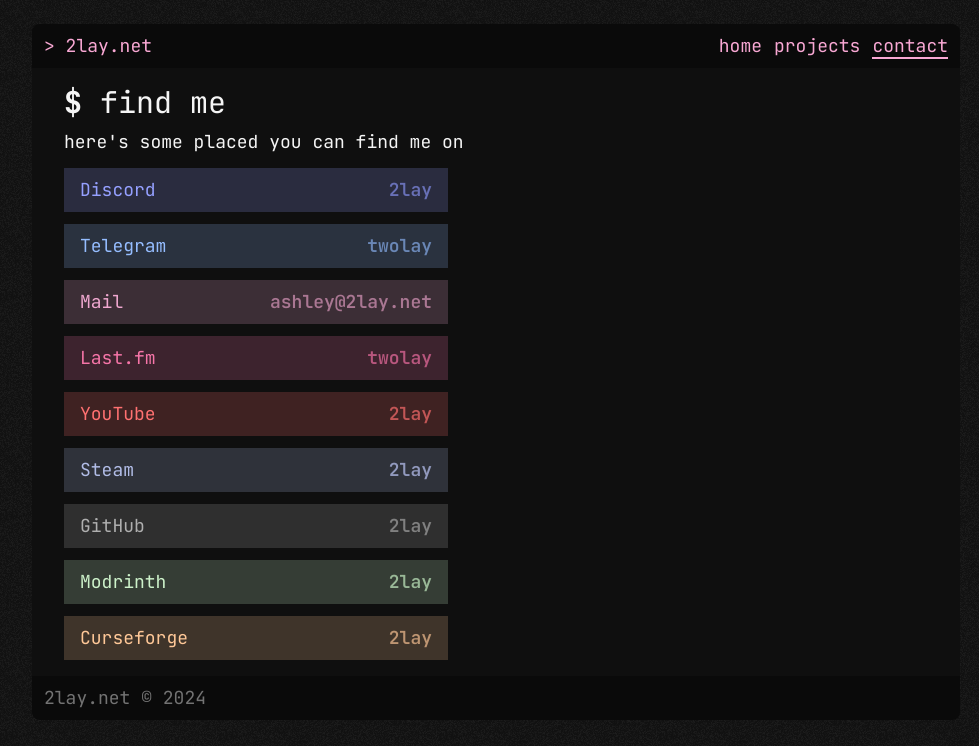
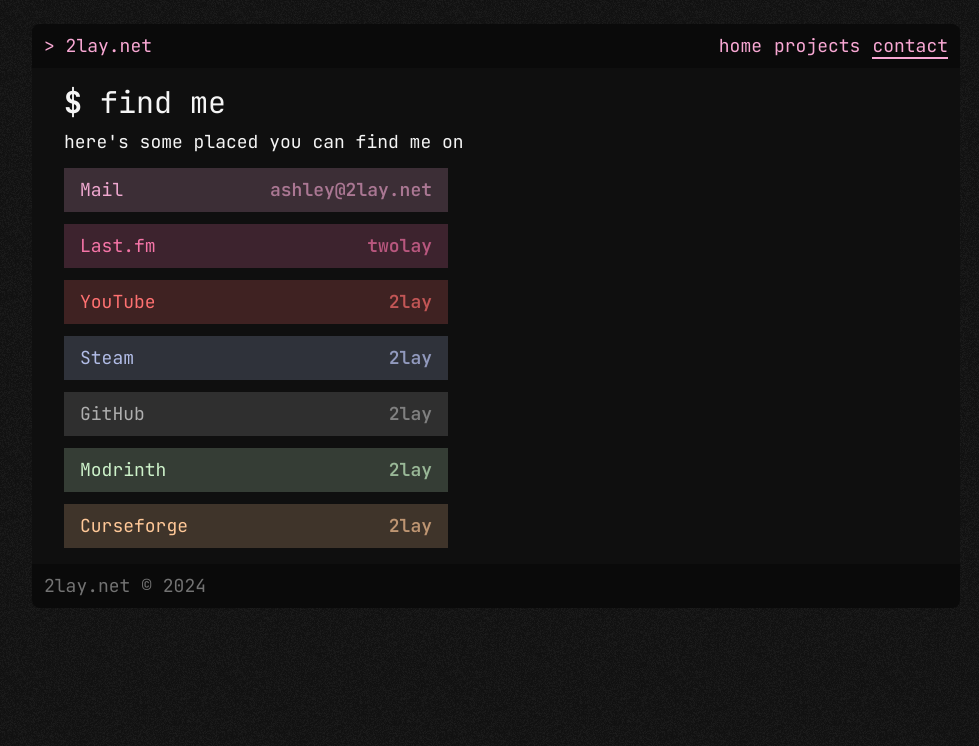
Before and after one commit to 2lay/2lay.net, a Next.js app: page /contact in a window 1280 px wide. Shown: the top 746 px of the page, without its empty margins (144-1123 px from the left). Built offline with nearby package versions, Linux system fonts and the light colour scheme.

Commit message:
feat: socials

```diff
--- a/app/contact/links.tsx
+++ b/app/contact/links.tsx
@@ -4,20 +4,14 @@ import { useState } from "react";
 import Link from "next/link";
 
 const contactLinks = [
+    /*
     {
         href: "#",
         title: "Discord",
         username: "2lay",
         color: { r: 149, g: 160, b: 255 },
         secondaryColor: { r: 104, g: 112, b: 182 },
-    },
-    {
-        href: "https://t.me/twolay",
-        title: "Telegram",
-        username: "twolay",
-        color: { r: 149, g: 189, b: 255 },
-        secondaryColor: { r: 106, g: 135, b: 182 },
-    },
+    },*/
     {
         href: "mailto:ashley@2lay.net",
         title: "Mail",
@@ -25,6 +19,13 @@ const contactLinks = [
         color: { r: 240, g: 168, b: 208 },
         secondaryColor: { r: 170, g: 119, b: 147 },
     },
+    /*{
+        href: "https://t.me/twolay",
+        title: "Telegram",
+        username: "twolay",
+        color: { r: 149, g: 189, b: 255 },
+        secondaryColor: { r: 106, g: 135, b: 182 },
+    },*/
     {
         href: "https://last.fm/user/twolay",
         title: "Last.fm",
```
